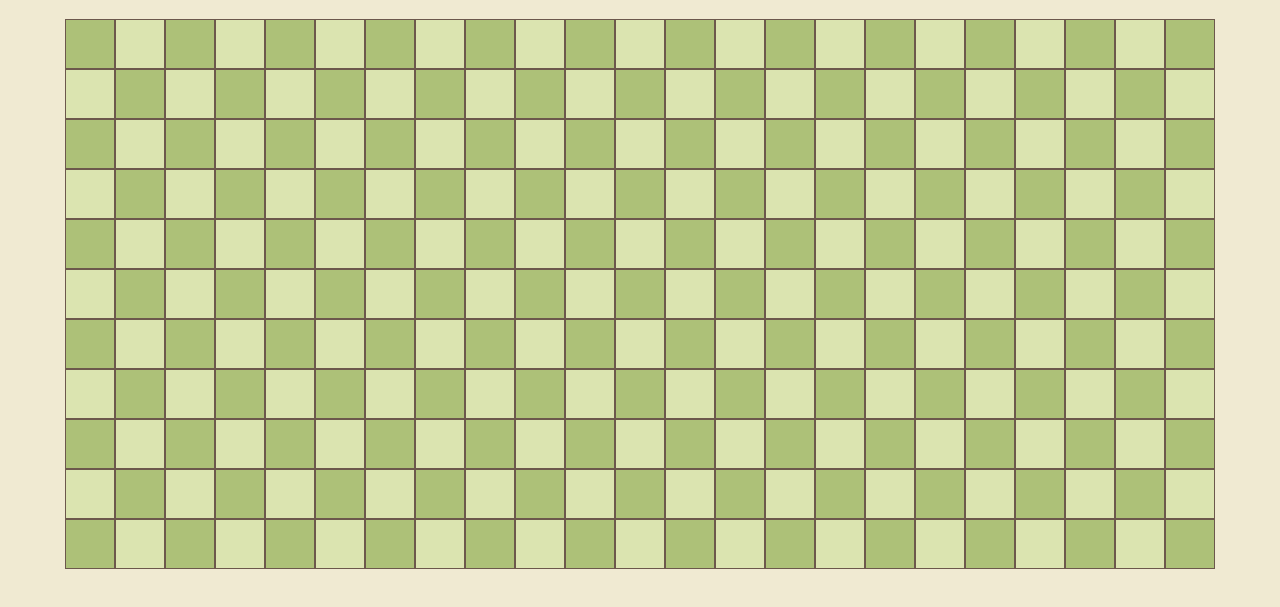
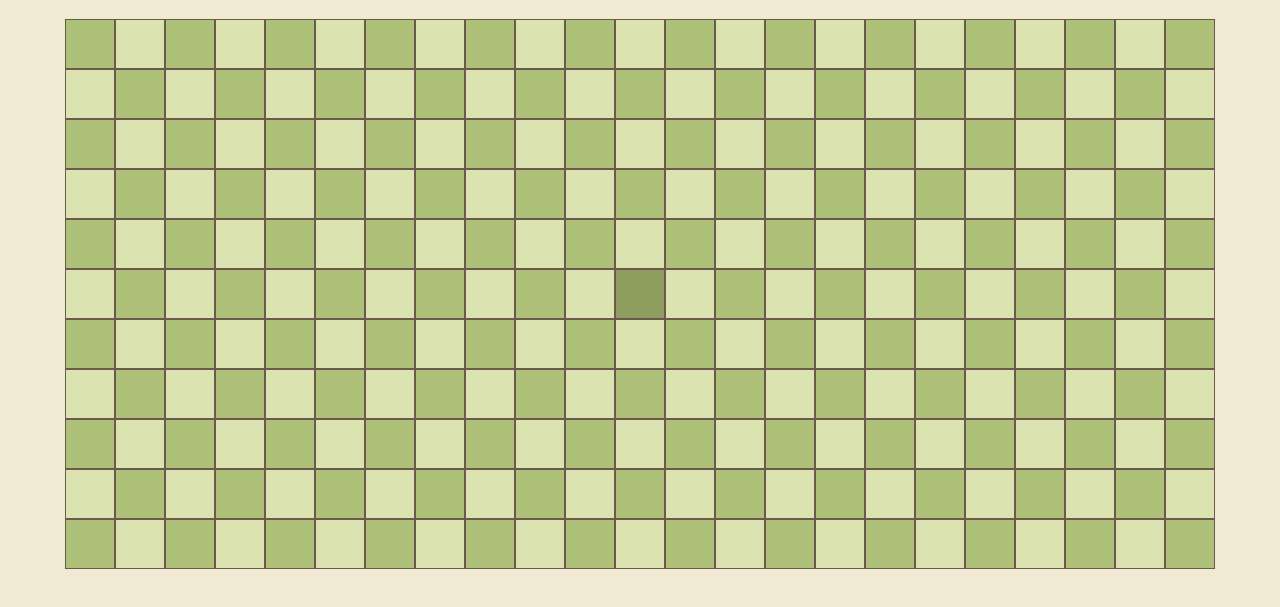
Before and after one commit to MBD-Team/Minesweeper, a website: page index.html in a window 1280 px wide. Shown: the part 187-794 px from the top of the page. Drawn offline with Linux system fonts and the light colour scheme.

Commit message:
middle is darker

```diff
--- a/script.js
+++ b/script.js
@@ -29,6 +29,7 @@ function generateField() {
 
 function generateBomb() {
   for (let i = 0; i < width; i++) {
+    gameMap[i][Math.round(Math.random() * (height - 1))].isBomb = true;
     gameMap[i][Math.round(Math.random() * (height - 1))].isBomb = true;
     gameMap[i][Math.round(Math.random() * (height - 1))].isBomb = true;
   }
@@ -74,7 +75,6 @@ function countBombs(y, x) {
 }
 
 function render() {
-  console.log('you got:', points, 'points');
   const gameField = document.querySelector('.field');
   if (gameField !== null) {
     gameField.innerHTML = '';
@@ -84,6 +84,9 @@ function render() {
     for (let x = 0; x < width; x++) {
       const tile = document.createElement('div');
       tile.className = 'tile';
+      if (x === Math.floor(width / 2) && y === Math.floor(height / 2)) {
+        tile.setAttribute('isMiddle', 'middle');
+      }
       tile.onclick = () => tileClick(x, y);
       tile.oncontextmenu = e => {
         e.preventDefault();
@@ -123,7 +126,6 @@ function tileClick(yIndex, xIndex) {
   } else {
     if (gameMap[yIndex][xIndex].isOpen === false) {
       gameMap[yIndex][xIndex].isOpen = true;
-      points = points + 10;
       render();
     }
   }
--- a/style.css
+++ b/style.css
@@ -43,6 +43,9 @@ h4{
     border: 1px solid #6c584c;
     box-sizing: border-box;
 }
+.tile[isMiddle]{
+    background-color: #8d9e5f;
+}
 
 .tile[isOpen]{
     background-color: #d5b89a;
@@ -50,7 +53,6 @@ h4{
 .tile[isOpen]:nth-child(even){
     background-color: #ffe8d6;
 }
-
 dialog{
     width: 15vh;
     align-items: center;
```
